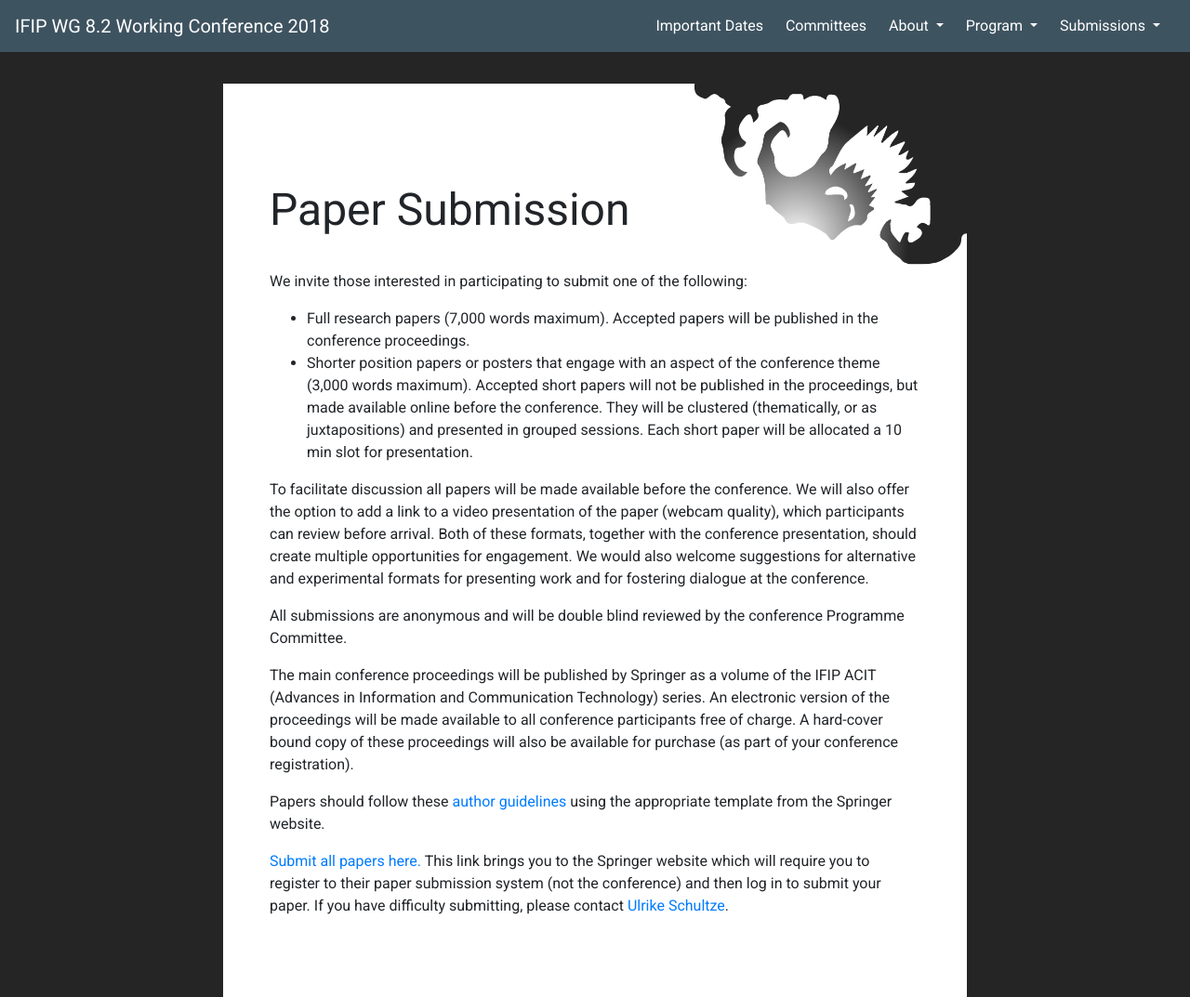
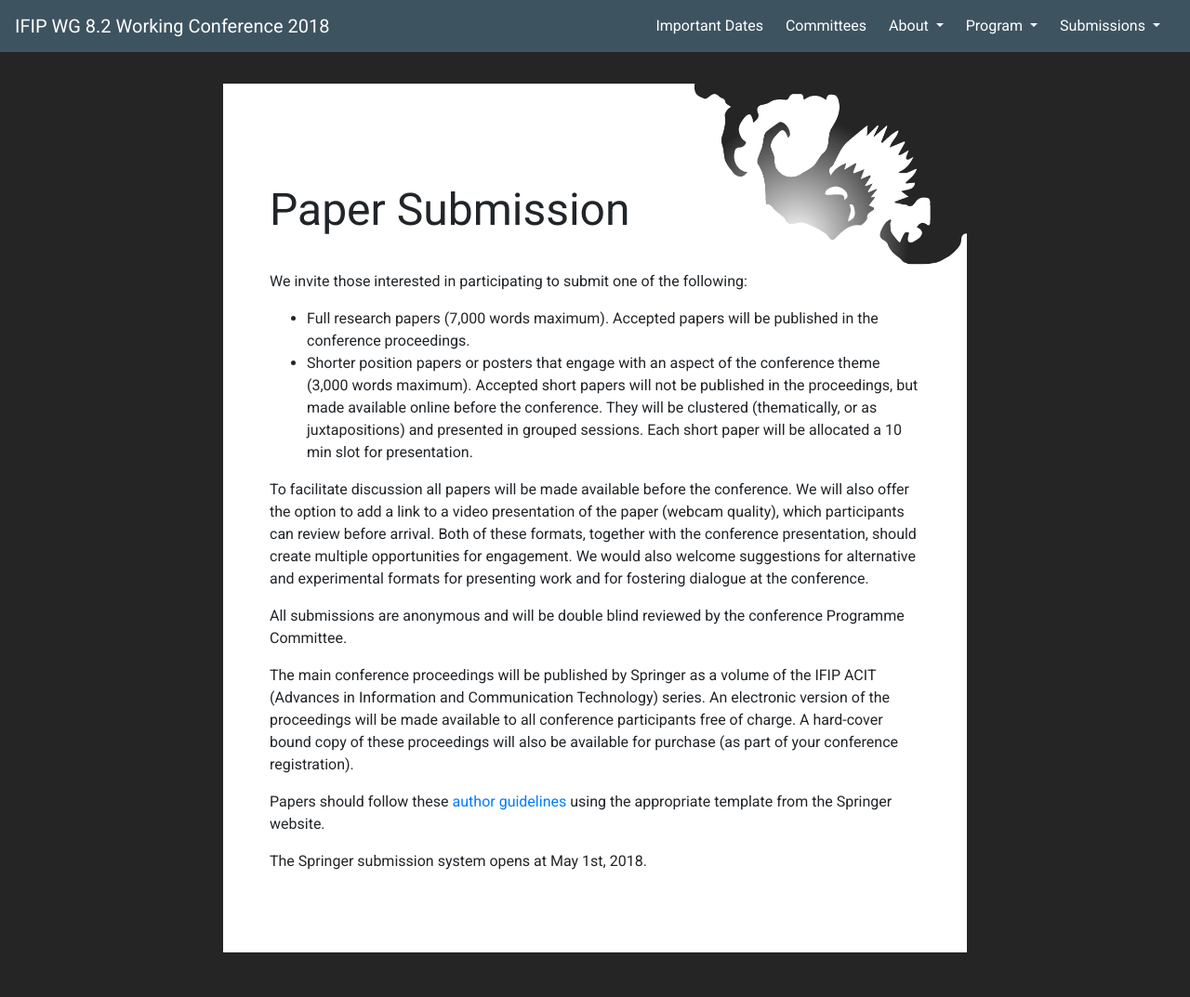
Before and after one commit to ifip82conf/ifip82conf.github.io, a Jekyll site: the page built from pages/submissions/submissions.md, in a window 1280 px wide and 1073 px high. Shown: the whole window at 93% size. Built offline with Jekyll 4.4.1, drawn with Linux system fonts in a browser that asks for light colours; nearby versions of some CDN libraries.

Commit message:
changed link

```diff
--- a/pages/submissions/submissions.md
+++ b/pages/submissions/submissions.md
@@ -16,6 +16,6 @@ All submissions are anonymous and will be double blind reviewed by the conferenc
 
 The main conference proceedings will be published by Springer as a volume of the IFIP ACIT (Advances in Information and Communication Technology) series. An electronic version of the proceedings will be made available to all conference participants free of charge. A hard-cover bound copy of these proceedings will also be available for purchase (as part of your conference registration).
 
-Papers should follow these [author guidelines](http://springer) using the appropriate template from the Springer website.
+Papers should follow these [author guidelines](http://www.springer.com/gp/computer-science/lncs/conference-proceedings-guidelines) using the appropriate template from the Springer website.
 
-[Submit all papers here.](http://springer)  This link brings you to the Springer website which will require you to register to their paper submission system (not the conference) and then log in to submit your paper.  If you have difficulty submitting, please contact [Ulrike Schultze](mailto: uschultz@smu.edu).
+The Springer submission system opens at May 1st, 2018.
```
